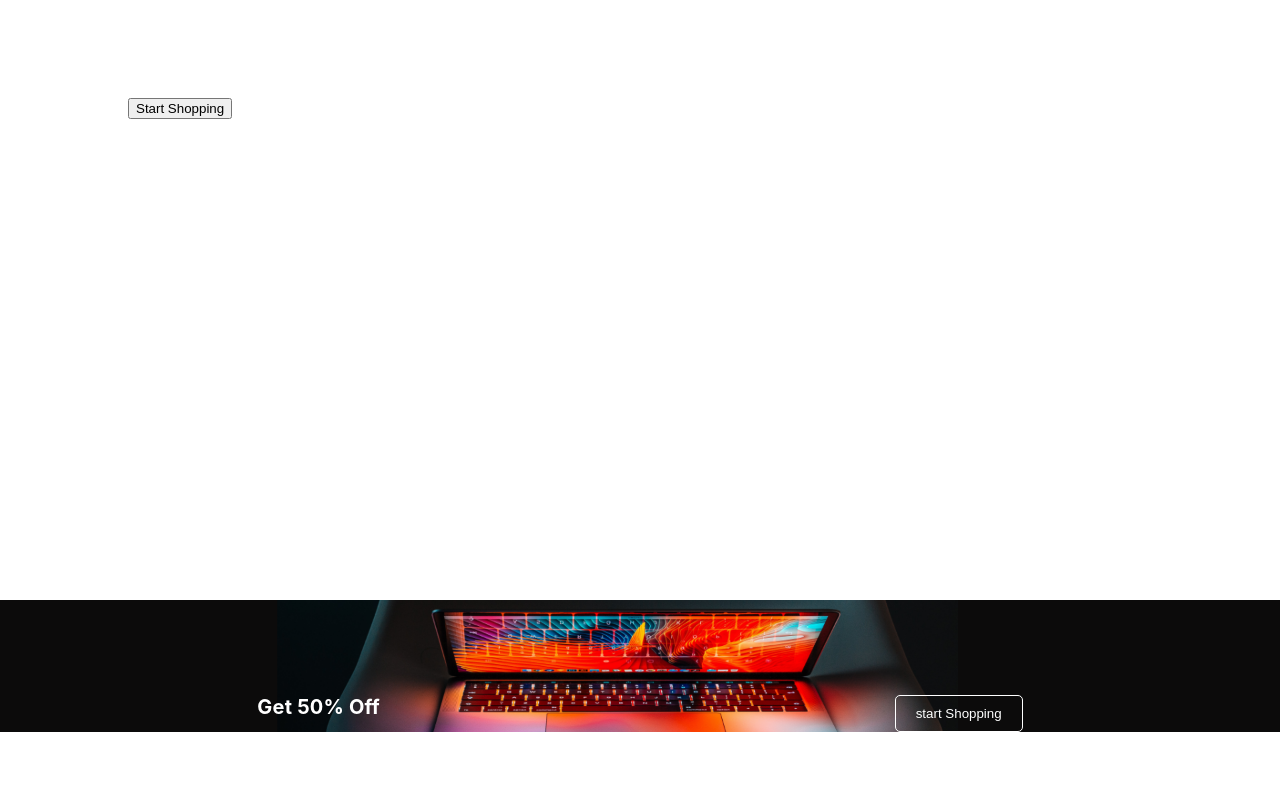
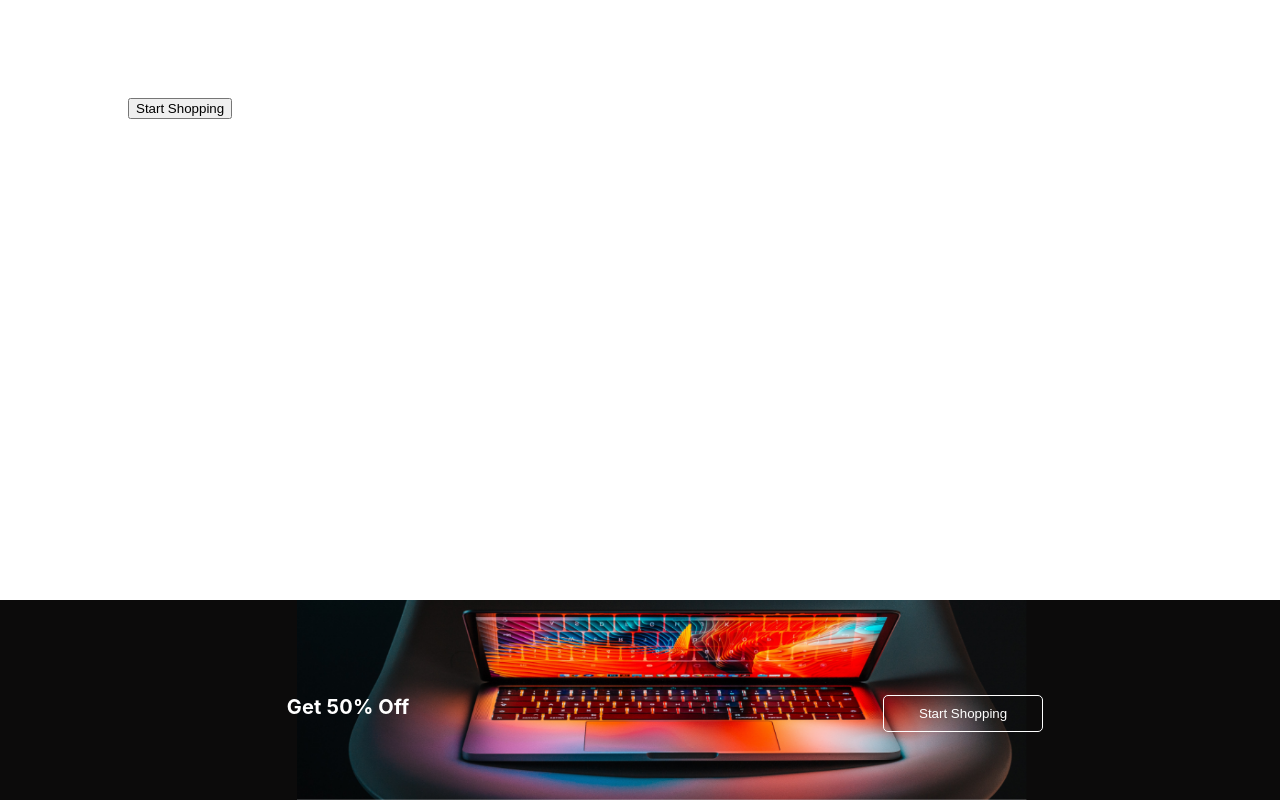
Before and after one commit to Ajyal-React/eCommerceApp_teamTwo, a React (Create React App) app: page / in a window 1280 px wide. Shown: the part 592-1392 px from the top of the page. Before the commit the page ends 1324 px from the top, so only its background shows below. Built offline with nearby package versions, Linux system fonts and the light colour scheme.

Commit message:
Update some style

```diff
--- a/src/Pages/HomePage/HomePage.Style.js
+++ b/src/Pages/HomePage/HomePage.Style.js
@@ -3,6 +3,7 @@ import backImg from "../../images/Group14858.png";
 import {FlexBox} from '../../Global.style'
 
 export const BackgroundImage = styled.div`
+    height: 200px;
     background-image: url(${backImg});
     background-repeat: no-repeat;
     background-size: cover;
@@ -10,4 +11,5 @@ export const BackgroundImage = styled.div`
 export const UpdateFlexBox = styled(FlexBox)`
     justify-content: space-around;
     padding-top: 95px;
+    margin-left: 50px;
 `
--- a/src/Pages/HomePage/HomePage.js
+++ b/src/Pages/HomePage/HomePage.js
@@ -15,8 +15,8 @@ function HomePage() {
         <UpdateFlexBox>
           <MainHeader fontSize='20px' letterSpacing='0.2px'>Get 50% Off</MainHeader>
           <Button
-           backgroundColor='none' borderR='5px' border='1px solid' padding='10px 20px' color='#ffff'>
-            <Link href='#'>start Shopping</Link>
+           backgroundColor='none' borderR='5px' border='1px solid' padding='10px 35px' color='#ffff'>
+            <Link href='#'>Start Shopping</Link>
             </Button>
         </UpdateFlexBox>
       </BackgroundImage>
```
